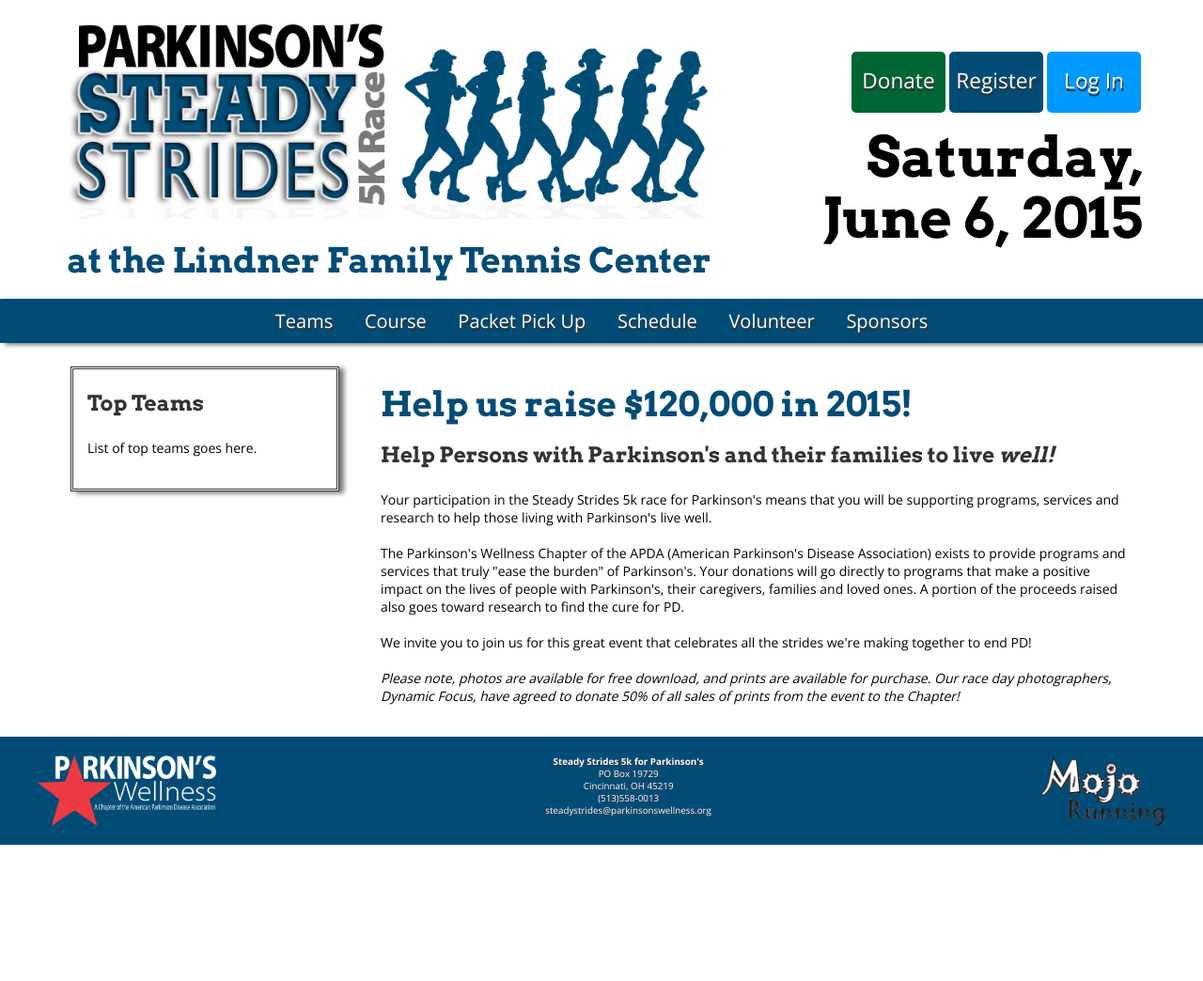
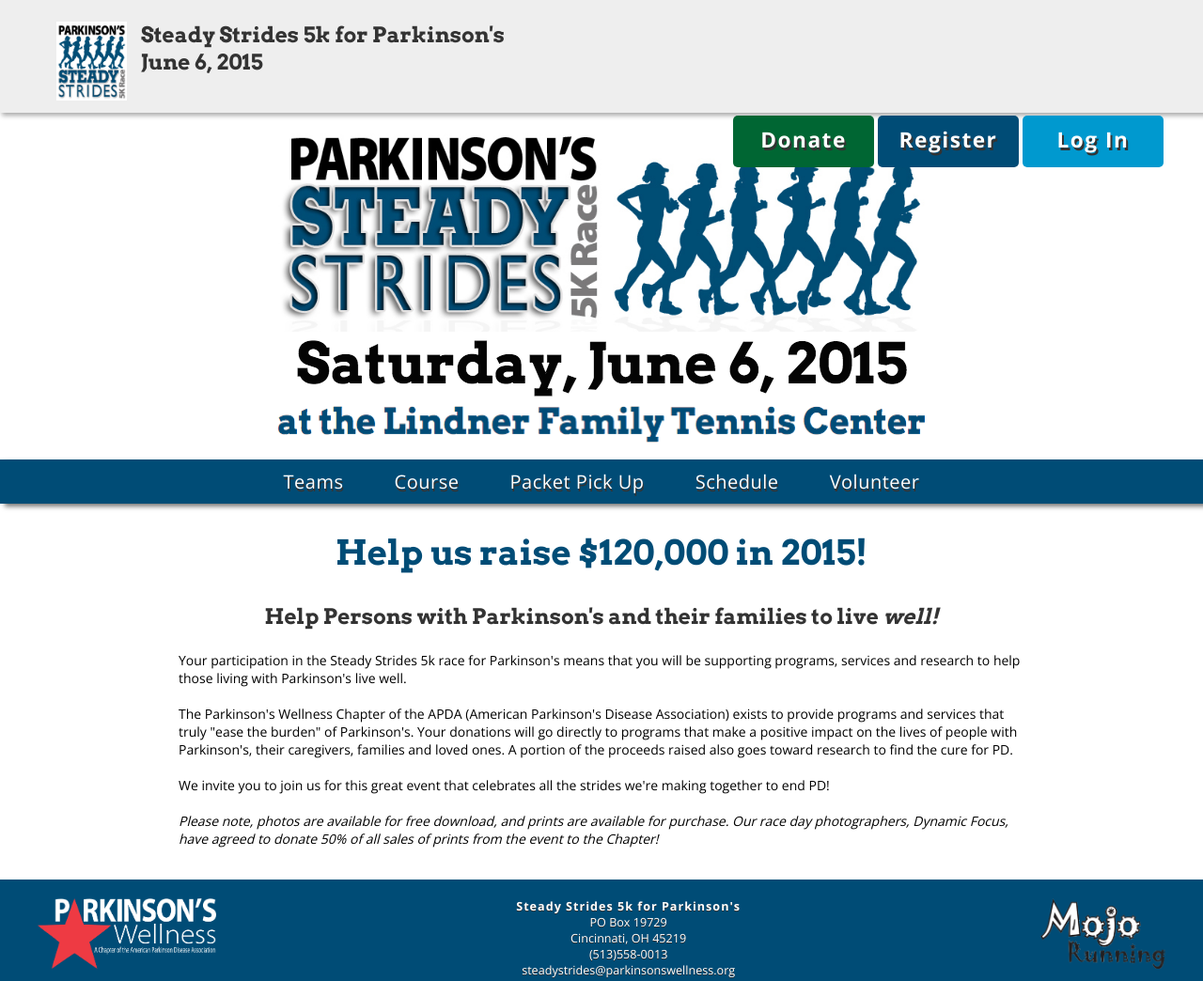
Before and after one commit to katestark/katestark.github.io, a plain HTML site: page unit6/index.html in a window 1280 px wide. Shown: the whole page at 94% size. Before the commit the page ends 899 px from the top, so only its background shows below. Drawn offline with nearby package versions, Linux system fonts and the light colour scheme.

Commit message:
updated home page

```diff
--- a/unit6/SteadyStrides.css
+++ b/unit6/SteadyStrides.css
@@ -3,7 +3,6 @@
     body {
       	text-align: center;
       	background: white;
-      	color: 004C76;
       	font-family: 'Open Sans', sans-serif;
 	  	margin: 0 auto;
 	 	font-size:14px;
@@ -16,7 +15,6 @@
 		padding-bottom: 20px;
 	}
 	a {
-		font-family: 'Open Sans', sans-serif;
 		color:white;
 		text-decoration:none;
 	}
@@ -25,12 +23,10 @@
 	}
 	h1 {
 		font-size:4.235801032em;
-		line-height:65px;
 		font-family: 'Arvo', serif;
 	}
 	h2 {
 		font-size:2.617924em;
-		line-height:20px;
 		font-style:strong;
 		font-family: 'Arvo', serif;
 		color:#004C76;
@@ -42,22 +38,22 @@
 	}
 	footer {
 		background-color:#004C76;
-		font-size:.7em;
+		font-size:.9em;
 		color:#ffffff;
 		padding: 20px 40px;
 		margin: 0 auto;
-		font-family: 'Open Sans', sans-serif;
 		text-align:center;
 		text-shadow: 0px 1px #333;
 		clear:both;
 	}
 	nav {
 		text-align:center;
+		letter-spacing:.5px;
 		text-shadow: 1px 3px #333;
 		margin: 0 auto;
 		clear:both;
 		background:#004C76;
-		box-shadow: 5px 2px 5px #777777;
+		box-shadow: 5px 3px 5px #777777;
 	}
 	ul {
 		padding:10px;
@@ -65,7 +61,7 @@
 	}
 	li {
 		display:inline;
-		padding:0px 15px 0px 15px;
+		padding:0px 25px 0px 25px;
 		font-size:20px;
 	}
 	input {
@@ -84,23 +80,9 @@
 		 }
       }
 	.content {
-		float:right;
-		max-width:800px;
+		max-width:900px;
+		margin: 0 auto;
 	}
-	.aside {
-		float:left;
-		width: 250px;
-		padding:0 15px;
-		border:double;
-		border-color:#333;
-		/*background-color: #09f;*/
-		box-shadow: 5px 2px 5px #777777;
-	}
-	.wrapper {
-		text-align:left;
-		margin: 25px 75px;
-	}
-
 	.clearfix:after {
 		visibility: hidden;
 		display:block;
@@ -109,18 +91,42 @@
 		clear:both;
 		height:0;
 	}
+	#topnav{
+		background-color:#eee;
+		height:100px;
+		padding: 0 10px 20px 10px;
+		box-shadow: 2px 3px 5px #aaa;
+		position:fixed;
+		width:100%;
+		text-align:left;
+	}
+	#topleft{
+		width:600px;
+		height:100px;
+	}
+	#stickyimg {
+		float:left;
+		margin: 0 15px 0 50px;
+	}
+	#topright {
+		float:right;
+		margin:0 50px 0 0;
+		width: 500px;
+	}
 	.buttons {
-		width:100px;
-		height:50px;
+		width:150px;
+		height:45px;
 		border-radius:5px;
 		display:block;
 		float:right;
-		margin:0 2px 15px 2px;
+		margin: 0px 2px 25px 2px;
 		text-align:center;
 		color:#ffffff;
 		font-size:1.618em;
-		text-shadow: 1px 3px #333;
-		padding:15px 0 0 0;
+		font-weight:700;
+		letter-spacing:1.5px;
+		text-shadow: 2px 3px #333;
+		padding:10px 0 0 0;
 	}
 	#donate {
 		background-color:#063;
@@ -128,24 +134,16 @@
 	#register {
 		background-color:#004C76;
 	}
-	#login{
-		background-color:#09F;
+	#login {
+		background-color:#0099CF;
 	}
-	#topnav{
-		padding:25px 0 10px 0;
-	}
-	#lefttop {
-		float:left;
-		padding: 10px 0 0 5%;
-	}
-	#righttop{
-		float:right;
-		text-align:right;
-		padding: 30px 5% 0 0;
+	#mainimg {
+		margin: 0 auto;
+		width:700px;
+		padding: 130px 0 0 0;
 	}
 	#contact {
 		padding:20px 15px 0px 15px;
 		color:#FFFFFF;
-		font-size:10px;
 		text-align:center;
 	}
--- a/unit6/index.html
+++ b/unit6/index.html
@@ -7,15 +7,23 @@
 </head>
 
 <body>
-<header><div id="lefttop">
-<a href="https://parkinsonswellness.steadystrides.org"><img src="Assets/steadystridesbanner.png" width="700px"></a>
-<h2>at the Lindner Family Tennis Center</h2></div>
-<div id="righttop">
-<div id="topnav"><div class="buttons" id="login">Log In</div>
-<div class="buttons" id="register">Register</div>
-<div class="buttons" id="donate">Donate</div>
+<header>
+<div id="topnav">
+
+	<div id="topleft">
+		<div id="stickyimg"><img src="Assets/SteadyStridesLogo2015.png" width="75px"></div>
+	<h3>Steady Strides 5k for Parkinson's<br>June 6, 2015</h3>
+    </div>
+
+    <div id="topright">
+	<a href="#"><div class="buttons" id="login">Log In</div></a>
+	<a href="#"><div class="buttons" id="register">Register</div></a>
+	<a href="#"><div class="buttons" id="donate">Donate</div></a></div>
 </div>
-<h1>Saturday,<br>June 6, 2015<br></h1>
+
+<div id="mainimg">
+<a href="http://steadystrides.parkinsonswellness.org"><img src="Assets/steadystridesbanner.png" width="700"></a>
+<img src="Assets/date.png">
 </div>
 <nav>
 <ul>
@@ -24,16 +32,9 @@
 <li><a href="https://secure.e2rm.com/registrant/cms.aspx?EventID=160118&LanguageCode=en-CA&UrlSegment=packet-pickup">Packet Pick Up</a></li>
 <li><a href="#">Schedule</a></li>
 <li><a href="#">Volunteer</a></li>
-<li><a href="https://secure.e2rm.com/registrant/cms.aspx?EventID=160118&LanguageCode=en-CA&UrlSegment=sponsors">Sponsors</a></li>
 </ul>
 </nav>
 </header>
-<div class="wrapper">
-<div class="aside">
-<h3>Top Teams</h3>
-<p>List of top teams goes here.</p>
-</div>
-
 <div class="content">
 <h2>Help us raise $120,000 in 2015!</h2>
 <h3>Help Persons with Parkinson's and their families to live <i>well!</i></h3>
@@ -42,11 +43,10 @@
 We invite you to join us for this great event that celebrates all the strides we're making together to end PD! <br><br>
 <i>Please note, photos are available for free download, and prints are available for purchase. Our race day photographers, Dynamic Focus, have agreed to donate 50% of all sales of prints from the event to the Chapter!</i></p>
 </div>
-</div>
 <footer><div class="clearfix">
 <a href="http://parkinsonswellness.org" target="new"><img style="float: left" src="Assets/parkinsons logo-white.png" height="75px"></a>
 <a href="http://www.runmojo.com/" target="new"><img style="float: right" src="Assets/mojologo.png" height="75px" /></a>
-<div class="contact"><b>Steady Strides 5k for Parkinson's</b><br />
+<div class="contact"><span style="letter-spacing:1px"><b>Steady Strides 5k for Parkinson's</b></span><br />
 PO Box 19729<br />
 Cincinnati, OH 45219<br />
 (513)558-0013<br />
```
Also changed, not shown: unit6/Assets/SteadyStridesLogo2015.png (added), unit6/Assets/date.png (added).
